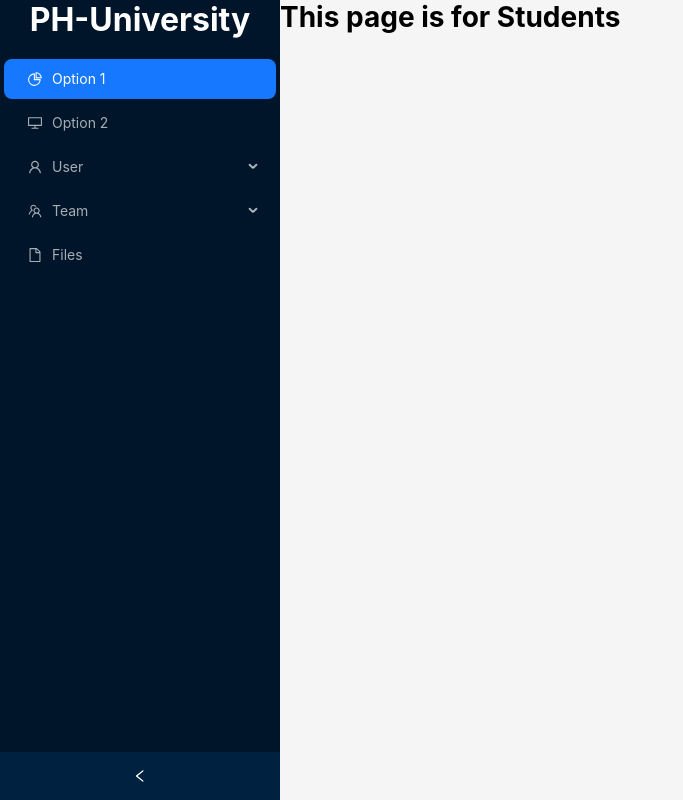
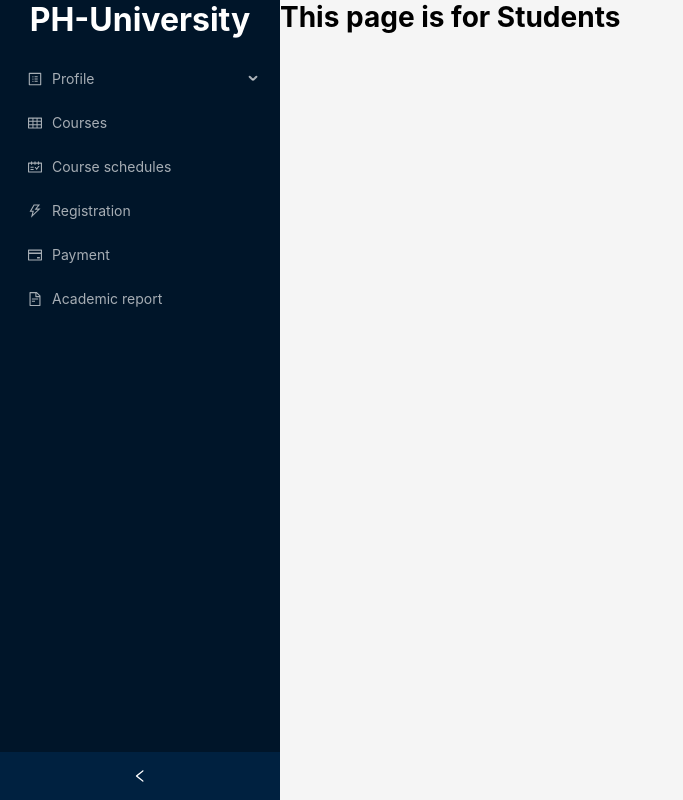
Before and after one commit to Mazdul1000/university-management, a Next.js app: page /student in a window 1280 px wide. Shown: the whole page, without its empty margins (0-683 px from the left). Built offline with nearby package versions, Linux system fonts and the light colour scheme.

Commit message:
[DONE] Sidebar options based on user roles

```diff
--- a/src/components/ui/Sidebar.tsx
+++ b/src/components/ui/Sidebar.tsx
@@ -10,6 +10,8 @@
   } from '@ant-design/icons';
 import {  Layout, Menu } from 'antd';
 import type { MenuProps } from 'antd';
+import { sidebarItems } from '@/constants/sidebarItems';
+import { USER_ROLE } from '@/constants/role';
 const { Sider } = Layout;
 
 type MenuItem = Required<MenuProps>['items'][number];
@@ -42,6 +44,9 @@
 
 const Sidebar = () => {
     const [collapsed, setCollapsed] = useState(false);
+
+    // user role
+    const role = USER_ROLE.STUDENT;
     return (
         <Sider
         collapsible
@@ -67,7 +72,7 @@
        }}>
         PH-University
        </div>
-        <Menu theme="dark" defaultSelectedKeys={['1']} mode="inline" items={items} />
+        <Menu theme="dark" defaultSelectedKeys={['1']} mode="inline" items={sidebarItems(role)} />
       </Sider>
     );
 };
--- /dev/null
+++ b/src/constants/role.ts
@@ -0,0 +1,7 @@
+
+export enum USER_ROLE {
+   STUDENT = 'student',
+   FACULTY = 'faculty',
+   ADMIN = 'admin',
+   SUPER_ADMIN = 'super_admin',
+}
--- /dev/null
+++ b/src/constants/sidebarItems.tsx
@@ -0,0 +1,203 @@
+import type { MenuProps } from 'antd';
+import {
+    ProfileOutlined,
+    TableOutlined,
+    AppstoreOutlined,
+    ScheduleOutlined,
+    ThunderboltOutlined,
+    CreditCardOutlined,
+    FileTextOutlined,
+  } from "@ant-design/icons";
+import Link from 'next/link';
+import { USER_ROLE } from './role';
+
+export const sidebarItems = (role:string) => {
+    const defaultSidebarItems: MenuProps["items"] = [
+        {
+          label: "Profile",
+          key: "profile",
+          icon: <ProfileOutlined />,
+          children: [
+            {
+              label: <Link href={`/${role}/profile`}>Account Profile</Link>,
+              key: `/${role}/profile`,
+            },
+            {
+              label: <Link href={`/${role}/change-password`}>Change Password</Link>,
+              key: `/${role}/change-password`,
+            },
+          ],
+        },
+      ];
+
+      const commonAdminSidebarItems: MenuProps["items"] = [
+        {
+          label: <Link href={`/${role}/manage-student`}>Manage Students</Link>,
+          icon: <TableOutlined />,
+          key: `/${role}/manage-student`,
+        },
+        {
+          label: <Link href={`/${role}/manage-faculty`}>Manage Faculty</Link>,
+          icon: <TableOutlined />,
+          key: `/${role}/manage-faculty`,
+        },
+      ];
+
+      const adminSidebarItems: MenuProps["items"] = [
+        ...defaultSidebarItems,
+        ...commonAdminSidebarItems,
+        {
+          label: "Manage academic",
+          key: "manage-academic",
+          icon: <TableOutlined />,
+          children: [
+            {
+              label: <Link href={`/${role}/academic/faculty`}>Faculties</Link>,
+              key: `/${role}/academic/faculty`,
+            },
+            {
+              label: <Link href={`/${role}/academic/department`}>Departments</Link>,
+              key: `/${role}/academic/department`,
+            },
+            {
+              label: <Link href={`/${role}/academic/semester`}>Semesters</Link>,
+              key: `/${role}/academic/semester`,
+            },
+          ],
+        },
+        {
+          label: "Management",
+          key: "management",
+          icon: <AppstoreOutlined />,
+          children: [
+            {
+              label: <Link href={`/${role}/department`}>Department</Link>,
+              key: `/${role}/department`,
+            },
+            {
+              label: <Link href={`/${role}/building`}>Building</Link>,
+              key: `/${role}/building`,
+            },
+            {
+              label: <Link href={`/${role}/room`}>Rooms</Link>,
+              key: `/${role}/room`,
+            },
+            {
+              label: <Link href={`/${role}/course`}>Course</Link>,
+              key: `/${role}/course`,
+            },
+            {
+              label: (
+                <Link href={`/${role}/semester-registration`}>
+                  Semester registration
+                </Link>
+              ),
+              key: `/${role}/semester-registration`,
+            },
+            {
+              label: <Link href={`/${role}/offered-course`}>Offered courses</Link>,
+              key: `/${role}/offered-course`,
+            },
+            {
+              label: (
+                <Link href={`/${role}/offered-course-section`}>
+                  Course sections
+                </Link>
+              ),
+              key: `/${role}/offered-course-section`,
+            },
+            {
+              label: (
+                <Link href={`/${role}/offered-course-schedule`}>
+                  Course schedules
+                </Link>
+              ),
+              key: `/${role}/offered-course-schedule`,
+            },
+          ],
+        },
+      ];
+
+      const superAdminSidebarItems: MenuProps["items"] = [
+        ...defaultSidebarItems,
+        ...commonAdminSidebarItems,
+        {
+          label: <Link href={`/${role}/admin`}>Manage Admin</Link>,
+          icon: <TableOutlined />,
+          key: `/${role}/admin`,
+        },
+        {
+          label: <Link href={`/${role}/user`}>Manage User</Link>,
+          icon: <TableOutlined />,
+          key: `/${role}/user`,
+        },
+        {
+          label: "Manage permission",
+          key: "manage-permission",
+          icon: <AppstoreOutlined />,
+          children: [
+            {
+              label: <Link href={`/${role}/permission`}>View permissions</Link>,
+              key: `/${role}/permission`,
+            },
+          ],
+        },
+        {
+          label: "Management",
+          key: "management",
+          icon: <AppstoreOutlined />,
+          children: [
+            {
+              label: <Link href={`/${role}/department`}>Department</Link>,
+              key: `/${role}/department`,
+            },
+          ],
+        },
+      ];
+
+      const facultySidebarItems: MenuProps["items"] = [
+        ...defaultSidebarItems,
+        {
+          label: <Link href={`/${role}/courses`}>Courses</Link>,
+          icon: <TableOutlined />,
+          key: `/${role}/courses`,
+        },
+      ];
+
+      const studentSidebarItems: MenuProps["items"] = [
+        ...defaultSidebarItems,
+        {
+          label: <Link href={`/${role}/courses`}>Courses</Link>,
+          icon: <TableOutlined />,
+          key: `/${role}/courses`,
+        },
+        {
+          label: <Link href={`/${role}/courses/schedule`}>Course schedules</Link>,
+          icon: <ScheduleOutlined />,
+          key: `/${role}/courses/schedule`,
+        },
+        {
+          label: <Link href={`/${role}/registration`}>Registration</Link>,
+          icon: <ThunderboltOutlined />,
+          key: `/${role}/registration`,
+        },
+        {
+          label: <Link href={`/${role}/payment`}>Payment</Link>,
+          icon: <CreditCardOutlined />,
+          key: `/${role}/payment`,
+        },
+        {
+          label: <Link href={`/${role}/academic-report`}>Academic report</Link>,
+          icon: <FileTextOutlined />,
+          key: `/${role}/academic-report`,
+        },
+      ];
+
+      if (role === USER_ROLE.SUPER_ADMIN) return superAdminSidebarItems;
+      else if (role === USER_ROLE.ADMIN) return adminSidebarItems;
+      else if (role === USER_ROLE.FACULTY) return facultySidebarItems;
+      else if (role === USER_ROLE.STUDENT) return studentSidebarItems;
+      else {
+        return defaultSidebarItems;
+      }
+};
```
